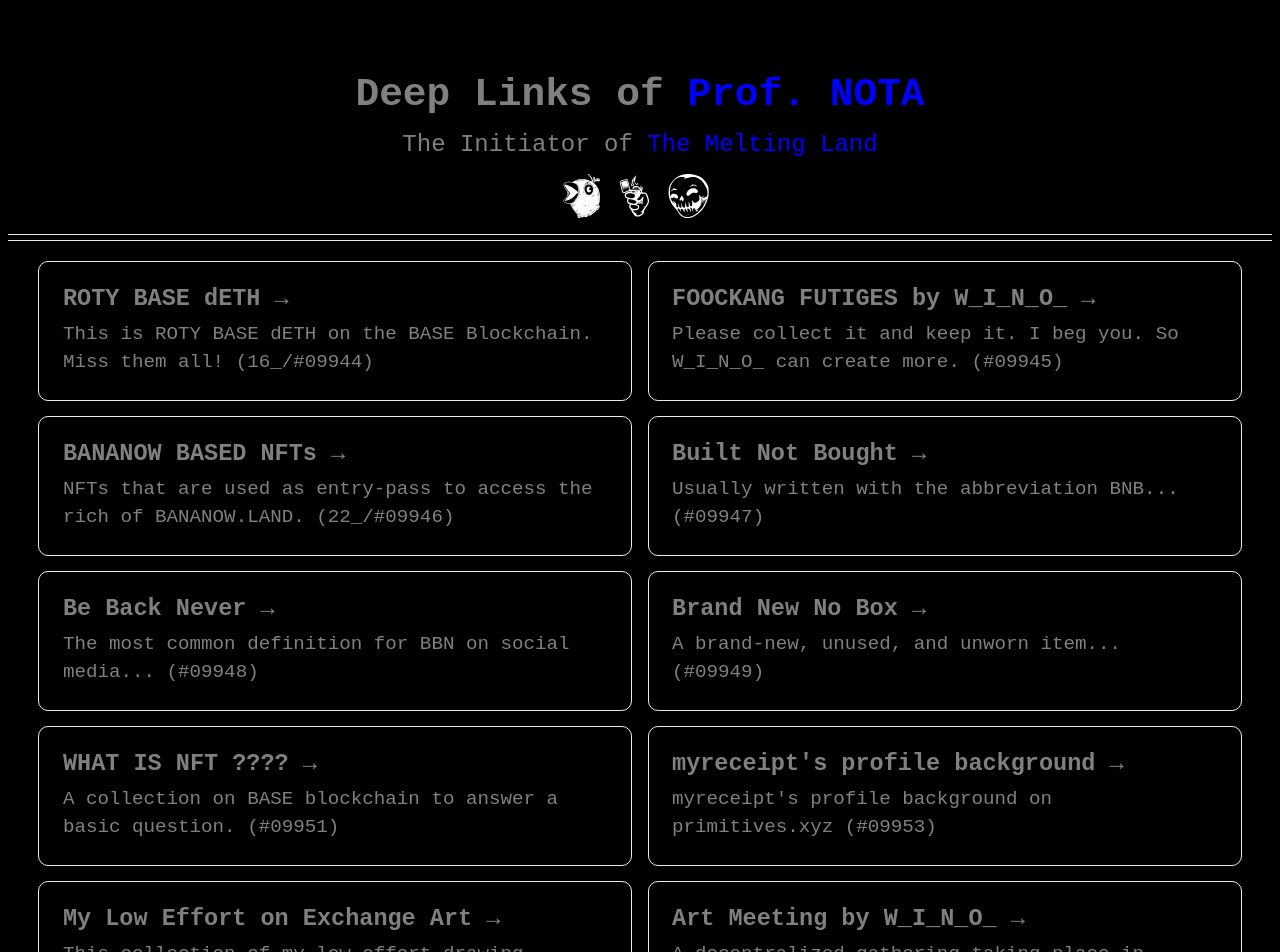
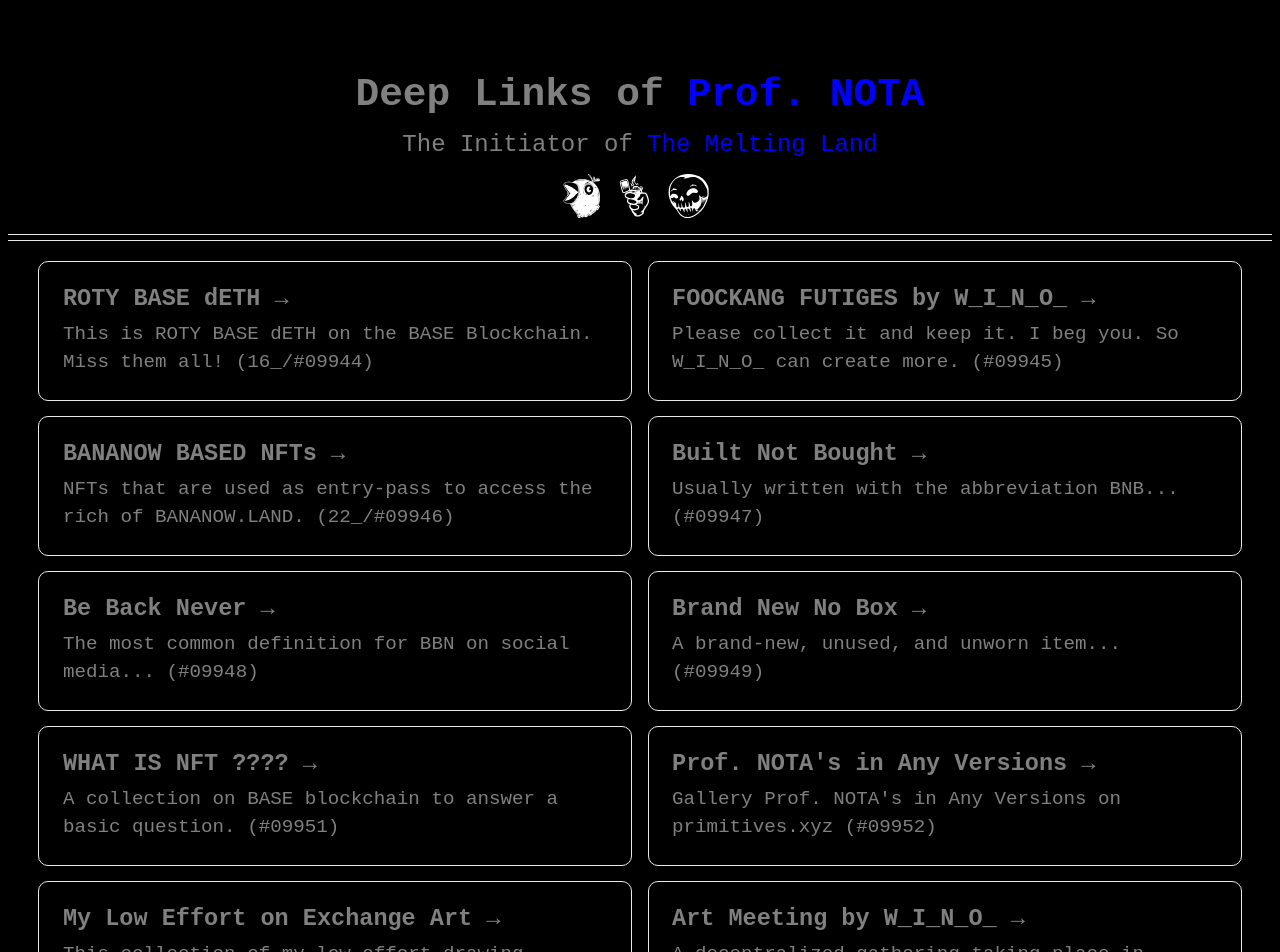
Before and after one commit to myreceiptt/nota-deeplinks, a Next.js app: page / in a window 1280 px wide. Shown: the top 952 px of the page. Built offline with nearby package versions, Linux system fonts and the light colour scheme.

Commit message:
primitives

```diff
--- a/pages/index.js
+++ b/pages/index.js
@@ -35,7 +35,7 @@ export default function Home() {
         <p className={styles.description}>
           The Initiator of{" "}
           <a
-            href="https://iqraa.straight-line.org/the-kings-nfts/02-the-creations.../waivfves-1/48.-init...-_"
+            href="https://iqraa.straight-line.org/the-kings/03-the-story.../theres-still-a-chance."
             target="_blank"
           >
             The Melting Land
@@ -168,12 +168,12 @@ export default function Home() {
           </a>
 
           <a
-            href="https://primitives.xyz/token/DhYpx1ZzXavVOmdHLlMKt"
+            href="https://primitives.xyz/myreceipt/gallery/543dd782-5a3a-4bd5-a6c8-a6627ba874c9"
             className={styles.card}
             target="_blank"
           >
-            <h3>myreceipt's profile background &rarr;</h3>
-            <p>myreceipt's profile background on primitives.xyz (#09953)</p>
+            <h3>Prof. NOTA's in Any Versions &rarr;</h3>
+            <p>Gallery Prof. NOTA's in Any Versions on primitives.xyz (#09952)</p>
           </a>
 
           <a
```
